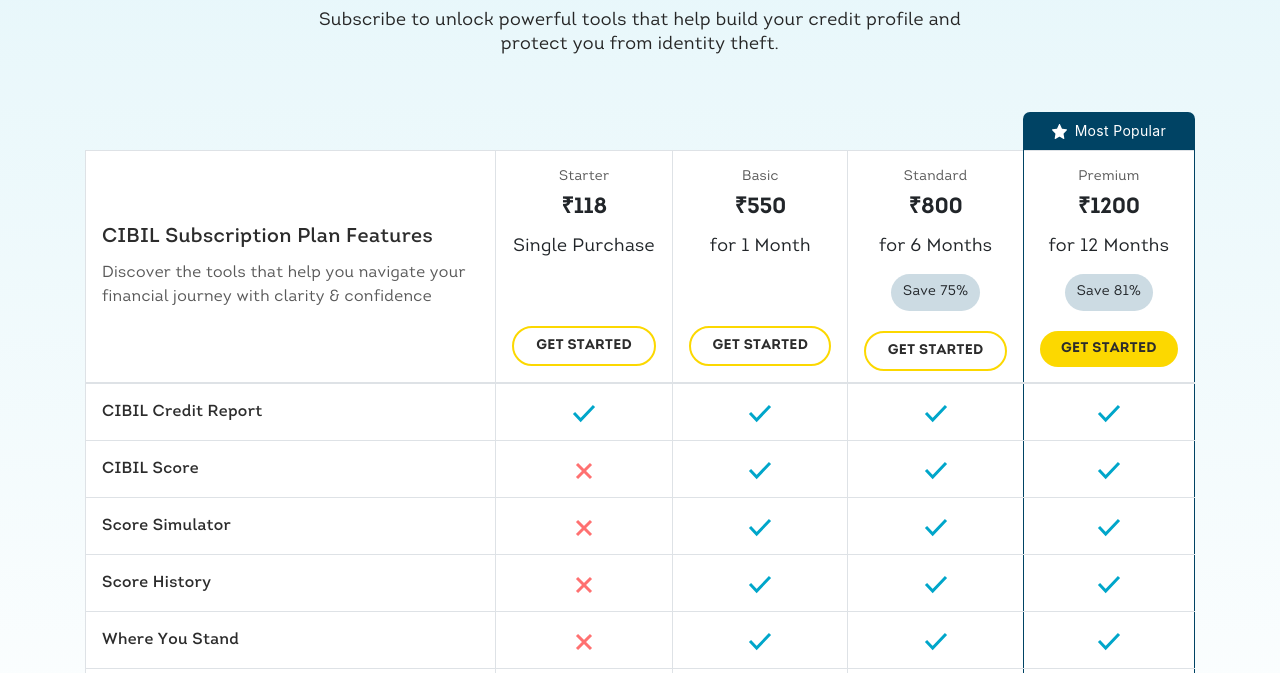
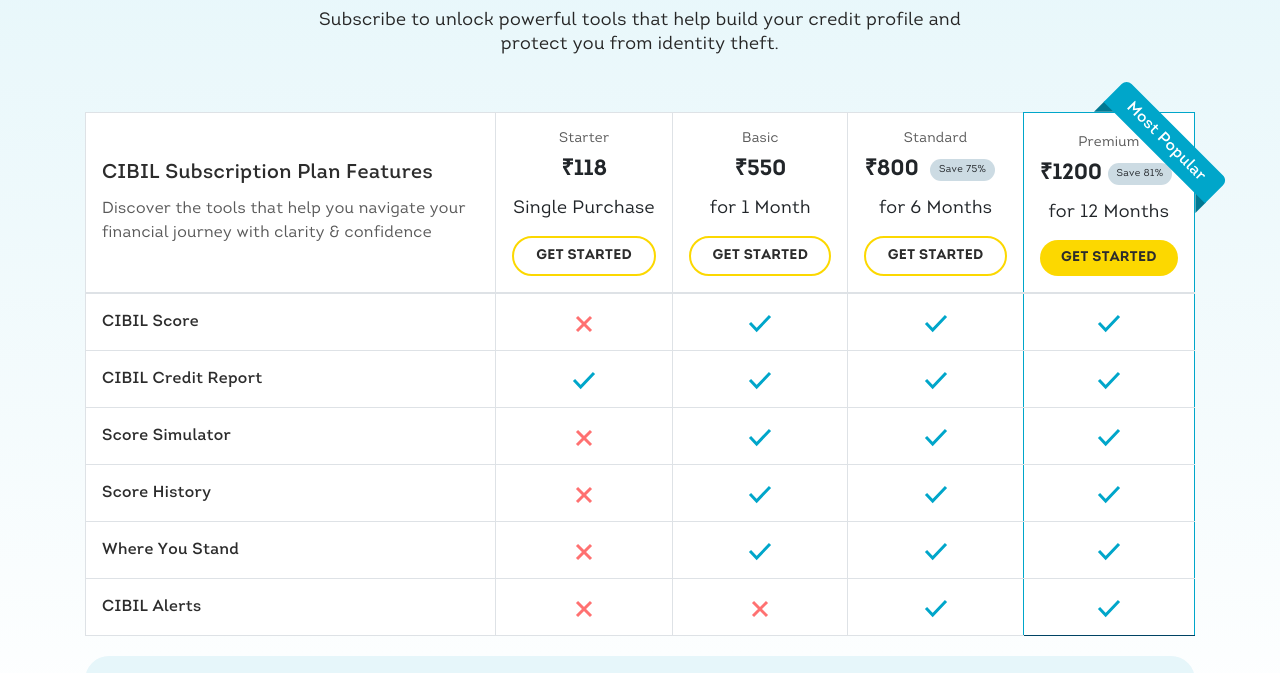
Before and after one commit to devam-netbramha/select-plan-landing, a plain HTML site: page pricing-table-checkmark.html in a window 1280 px wide. Shown: the part 127-800 px from the top of the page. Drawn offline with nearby package versions, Linux system fonts and the light colour scheme.

Commit message:
pricing table label style change

```diff
--- a/css/style.scss
+++ b/css/style.scss
@@ -281,10 +281,14 @@
       line-height: 26px;
       color: #262626;
       letter-spacing: 0.4px;
-      margin-bottom: 30px;
+      margin-bottom: 38px;
       display: flex;
       align-items: center;
       justify-content: space-between;
+
+      &.withChips {
+        margin-bottom: 30px;
+      }
 
       .discountChips {
         text-align: center;
@@ -782,7 +786,7 @@
         border-radius: 7px 7px 0px 0px;
 
         &.dark {
-          background-color: #004364;
+          background-color: #00A6CA;
         }
       }
 
@@ -981,7 +985,7 @@
     }
 
     .dark-border {
-      border-right: 1px solid #004364;
+      border-right: 1px solid #00A6CA;
     }
 
     .no-border {
@@ -991,7 +995,7 @@
         vertical-align: bottom;
 
         .popular-tag {
-          background-color: #004364;
+          background-color: #00A6CA;
           margin-bottom: 0px;
           color: #fff;
           display: flex;
@@ -1062,6 +1066,18 @@
           text-align: left;
         }
       }
+
+      .popular {
+        position: relative;
+        border-top: 1px solid #00A6CA;
+        ;
+
+        .popularChips {
+          position: absolute;
+          right: -34px;
+          top: -34px;
+        }
+      }
     }
 
     tbody {
@@ -1111,7 +1127,8 @@
           letter-spacing: 0.28px;
           margin-bottom: 8px;
 
-          &+.big {
+          &+.big,
+          .price-chips {
             margin-top: 8px;
           }
         }
@@ -1133,27 +1150,37 @@
         }
       }
 
+      .price-chips {
+        display: flex;
+        align-items: center;
+        margin-bottom: 16px;
+
+        .big {
+          margin-bottom: 0;
+        }
+      }
+
+      .discountChips {
+        width: fit-content;
+        font-family: 'Intro';
+        font-size: 10px;
+        line-height: 1.2;
+        font-weight: 400;
+        letter-spacing: 0.32px;
+        background-color: #CCDBE3;
+        padding: 5px 9px;
+        border-radius: 30px;
+        margin-bottom: 0;
+        margin-left: auto;
+        margin-right: auto;
+      }
+
       .bottom {
         display: flex;
         flex-direction: column;
         justify-content: space-between;
         margin-top: 14px;
-        height: 92px;
-
-        .discountChips {
-          width: fit-content;
-          font-family: 'Intro';
-          font-size: 14px;
-          line-height: 1.2;
-          font-weight: 400;
-          letter-spacing: 0.32px;
-          background-color: #CCDBE3;
-          padding: 10px 12px;
-          border-radius: 30px;
-          margin-bottom: 20px;
-          margin-left: auto;
-          margin-right: auto;
-        }
+        // height: 92px;
 
         .price {
           font-size: 20px;
--- a/pricing-table-checkmark.html
+++ b/pricing-table-checkmark.html
@@ -19,18 +19,19 @@
         <p class="desc">Subscribe to unlock powerful tools that help build your credit profile and protect you from identity theft.</p>
 
         <!-- webview pricing table -->
-        <div class="hide-md-down new-plan table-responsive">
+        <div class="hide-md-down new-plan">
           <table class="table table-bordered">
             <thead>
-              <tr class="no-border">
+              <!-- <tr class="no-border">
                 <td></td>
                 <td></td>
                 <td></td>
                 <td></td>
-                <td>
+                <td class="popular">
+
                   <p class="popular-tag"><img src="./images/star-icon.svg" alt="" class="icon"> Most Popular</p>
                 </td>
-              </tr>
+              </tr> -->
               <tr>
                 <td class="heading-main white-bg">
                   <p class="title">CIBIL Subscription plan features</p>
@@ -43,7 +44,7 @@
                     <p class="type">Single Purchase</p>
                   </div>
                   <div class="bottom">
-                    <p></p>
+                    <!-- <p></p> -->
                     <a href="#" class="customBtn customBtn--border">Get Started</a>
                   </div>
                 </td>
@@ -54,30 +55,37 @@
                     <p class="type">for 1 Month</p>
                   </div>
                   <div class="bottom">
-                    <p></p>
+                    <!-- <p></p> -->
                     <a href="#" class="customBtn customBtn--border">Get Started</a>
                   </div>
                 </td>
                 <td class="heading-flex white-bg dark-border">
                   <div class="top">
                     <p class="small">Standard</p>
-                    <p class="big">₹800</p>
+                    <div class="price-chips">
+                      <p class="big">₹800</p>
+                      <p class="discountChips">Save 75%</p>
+                    </div>
                     <p class="type">for 6 Months</p>
                   </div>
                   <div class="bottom">
-                    <p class="discountChips">Save 75%</p>
                     <a href="#" class="customBtn customBtn--border">Get Started</a>
                   </div>
                 </td>
-                <td class="heading-flex white-bg dark-border">
+                <td class="heading-flex white-bg dark-border popular">
                   <div class="top">
                     <p class="small">Premium</p>
-                    <p class="big">₹1200</p>
+                    <div class="price-chips">
+                      <p class="big">₹1200</p>
+                      <p class="discountChips">Save 81%</p>
+                    </div>
                     <p class="type">for 12 Months</p>
                   </div>
                   <div class="bottom">
-                    <p class="discountChips">Save 81%</p>
                     <a href="#" class="customBtn">Get Started</a>
+                  </div>
+                  <div class="popularChips">
+                    <img class="img-fluid" src="./images/popuar-chips.svg" alt="popular plan">
                   </div>
                 </td>
               </tr>
@@ -86,10 +94,10 @@
               <tr>
                 <td>
                   <div class="feature-list">
-                    <p class="title">CIBIL Credit Report</p>
+                    <p class="title">CIBIL Score</p>
                   </div>
                 </td>
-                <td><img src="./images/tick.svg"></td>
+                <td><img src="./images/cross.svg"></td>
                 <td><img src="./images/tick.svg"></td>
                 <td class="dark-border"><img src="./images/tick.svg"></td>
                 <td class="dark-border"><img src="./images/tick.svg"></td>
@@ -97,10 +105,10 @@
               <tr>
                 <td>
                   <div class="feature-list">
-                    <p class="title">CIBIL Score</p>
+                    <p class="title">CIBIL Credit Report</p>
                   </div>
                 </td>
-                <td><img src="./images/cross.svg"></td>
+                <td><img src="./images/tick.svg"></td>
                 <td><img src="./images/tick.svg"></td>
                 <td class="dark-border"><img src="./images/tick.svg"></td>
                 <td class="dark-border"><img src="./images/tick.svg"></td>
```
Also changed, not shown: index.html (+2 -2 lines), css/style.css, 1 other file.
